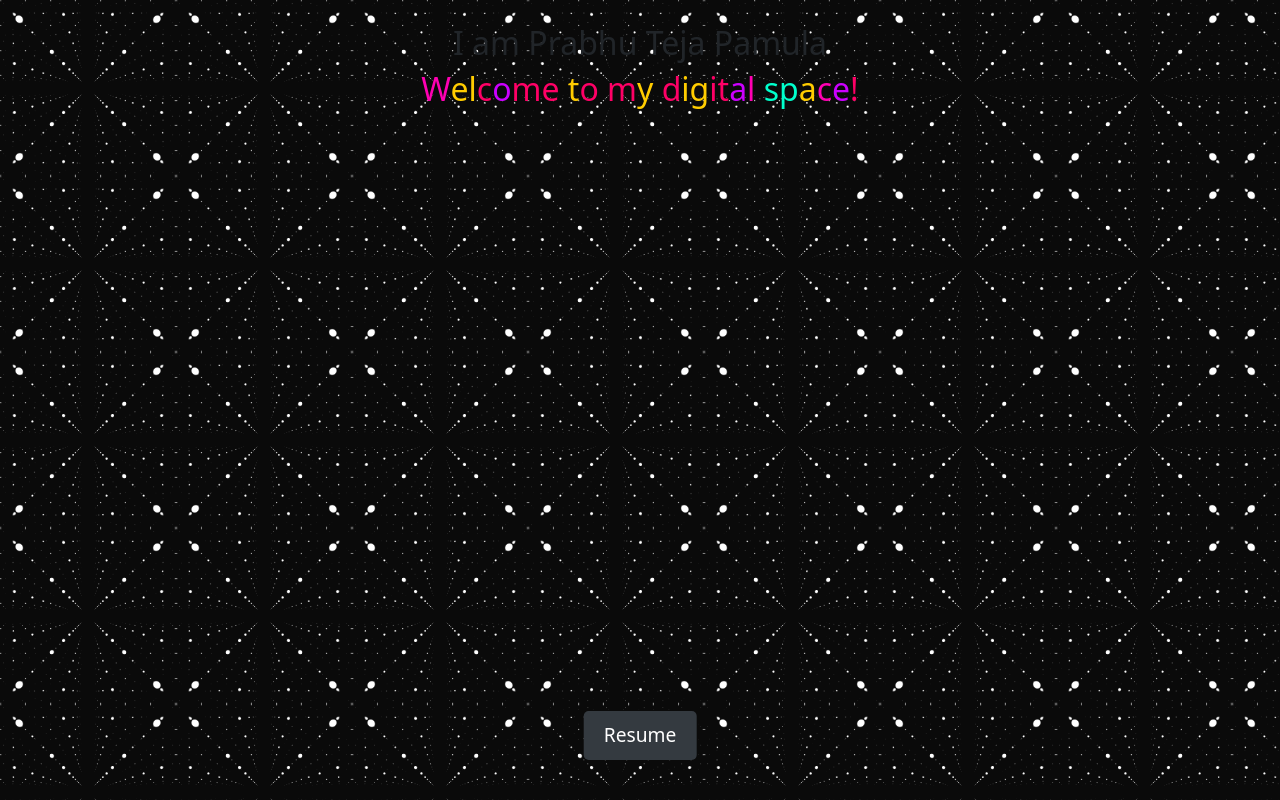
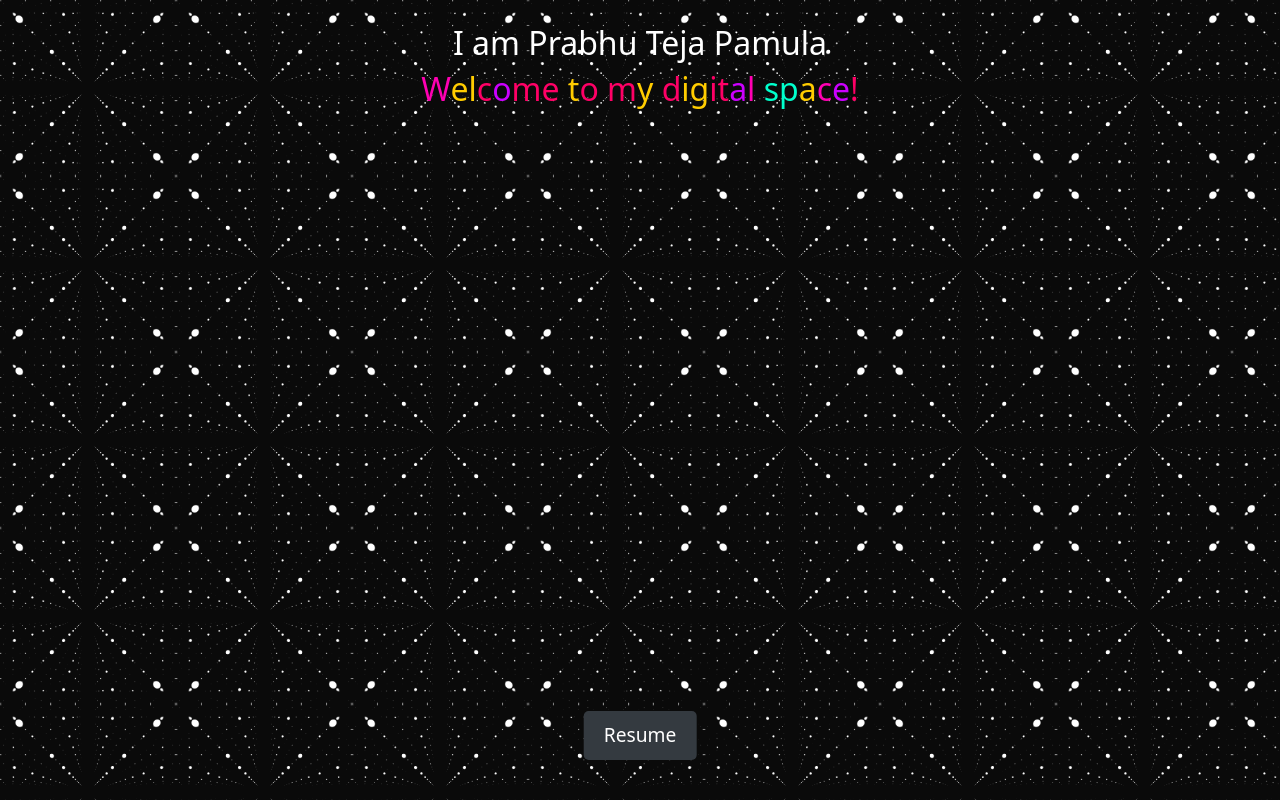
Before and after one commit to prabhutejapamula/portfolio, an Angular app: page /navigationMenu in a window 1280 px wide. Built offline with nearby package versions, Linux system fonts and the light colour scheme.

Commit message:
fix: name issues for display

```diff
--- a/src/app/navigation-menu/navigation-menu.component.html
+++ b/src/app/navigation-menu/navigation-menu.component.html
@@ -5,7 +5,7 @@
                 <a class="navbar-brand me-2" href="https://prabhutejapamula.github.io/portfolio/"></a>
                 <div>
                     <h2>
-                        I am Prabhu Teja Pamula
+                        <span class="name-text">I am Prabhu Teja Pamula</span>
                     </h2>
                     <h2 id="glowing-text">
                         Welcome to my digital space!
--- a/src/app/navigation-menu/navigation-menu.component.scss
+++ b/src/app/navigation-menu/navigation-menu.component.scss
@@ -1,12 +1,8 @@
 .background {
     background-image: url("../01.gif");
     height: 100vh;
-    // background-position: center;
-    // background-repeat: no-repeat;
     background-color: black;
-    // background-size: 30%;
     background-size: 11rem;
-
 }
 
 .resume-link {
@@ -42,3 +38,7 @@
         transition: color 0.5s ease-in-out;
     }
 }
+
+.name-text {
+    color: white;
+}
```
